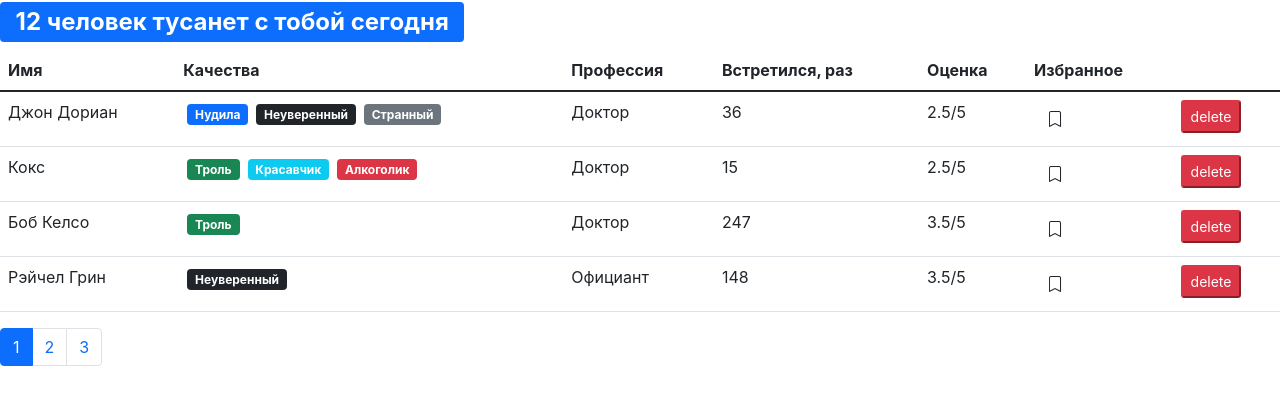
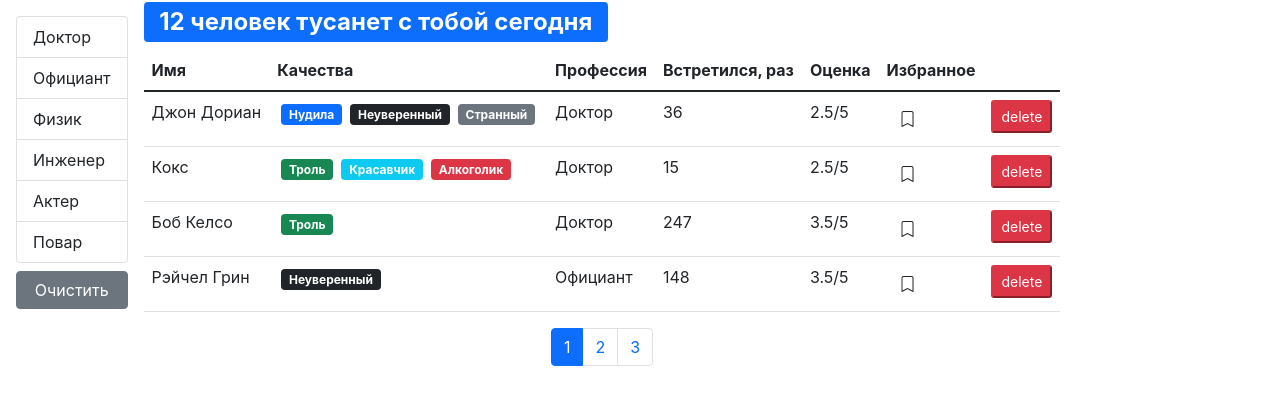
Before and after one commit to DmitriiKarant/fast-company, a React (Create React App) app: page /users/1 in a window 1280 px wide. Shown: the top 404 px of the page. Built offline with nearby package versions, Linux system fonts and the light colour scheme.

Commit message:
add task1 module2/5

```diff
--- a/src/app/App.js
+++ b/src/app/App.js
@@ -1,11 +1,13 @@
-import React, { useState } from "react";
+import React, { useState, useEffect } from "react";
 import api from "./api";
 
-import SearchStatus from "./components/searchStatus";
 import Users from "./components/users";
 
 const App = () => {
     const [users, setUsers] = useState(api.users.fetchAll());
+    useEffect(() => {
+        api.users.fetchAll().then((data) => setUsers(data));
+    }, []);
 
     const handleBookmark = (userId) => {
         setUsers(
@@ -23,7 +25,6 @@
 
     return (
         <>
-            <SearchStatus length={users.length} />
 
             {users.length > 0 && (
                 <Users
--- /dev/null
+++ b/src/app/api/fake.api/professions.api.js
@@ -0,0 +1,26 @@
+export const professionsObject = {
+    doctor: { _id: "67rdca3eeb7f6fgeed471818", name: "Доктор" },
+    waiter: { _id: "67rdca3eeb7f6fgeed471820", name: "Официант" },
+    physics: { _id: "67rdca3eeb7f6fgeed471814", name: "Физик" },
+    engineer: { _id: "67rdca3eeb7f6fgeed471822", name: "Инженер" },
+    actor: { _id: "67rdca3eeb7f6fgeed471824", name: "Актер" },
+    cook: { _id: "67rdca3eeb7f6fgeed471829", name: "Повар" }
+};
+export const professions = [
+    { _id: "67rdca3eeb7f6fgeed471818", name: "Доктор" },
+    { _id: "67rdca3eeb7f6fgeed471820", name: "Официант" },
+    { _id: "67rdca3eeb7f6fgeed471814", name: "Физик" },
+    { _id: "67rdca3eeb7f6fgeed471822", name: "Инженер" },
+    { _id: "67rdca3eeb7f6fgeed471824", name: "Актер" },
+    { _id: "67rdca3eeb7f6fgeed471829", name: "Повар" }
+];
+const fetchAll = () =>
+    new Promise((resolve) => {
+        window.setTimeout(function () {
+            resolve(professions);
+        }, 0);
+    });
+
+export default {
+    fetchAll
+};
--- a/src/app/api/fake.api/user.api.js
+++ b/src/app/api/fake.api/user.api.js
@@ -1,12 +1,5 @@
-export const professions = {
-    doctor: { _id: "67rdca3eeb7f6fgeed471818", name: "Доктор" },
-    waiter: { _id: "67rdca3eeb7f6fgeed471820", name: "Официант" },
-    physics: { _id: "67rdca3eeb7f6fgeed471814", name: "Физик" },
-    engineer: { _id: "67rdca3eeb7f6fgeed471822", name: "Инженер" },
-    actor: { _id: "67rdca3eeb7f6fgeed471824", name: "Актер" },
-    cook: { _id: "67rdca3eeb7f6fgeed471829", name: "Повар" }
-};
-export const qualities = {
+import { professionsObject as professions } from "./professions.api";
+const qualities = {
     tedious: {
         _id: "67rdca3eeb7f6fgeed471198",
         name: "Нудила",
@@ -39,7 +32,7 @@
     }
 };
 
-const users = [
+export const users = [
     {
         _id: "67rdca3eeb7f6fgeed471815",
         name: "Джон Дориан",
@@ -150,6 +143,13 @@
     }
 ];
 
-export function fetchAll() {
-    return users;
-}
+const fetchAll = () =>
+    new Promise((resolve) => {
+        window.setTimeout(function () {
+            resolve(users);
+        }, 0);
+    });
+
+export default {
+    fetchAll
+};
--- a/src/app/api/index.js
+++ b/src/app/api/index.js
@@ -1,5 +1,7 @@
-import * as users from "./fake.api/user.api";
+import users from "./fake.api/user.api";
+import professions from "./fake.api/professions.api";
 const API = {
-    users
+    users,
+    professions
 };
 export default API;
--- /dev/null
+++ b/src/app/components/groupList.jsx
@@ -0,0 +1,34 @@
+import React from "react";
+import PropTypes from "prop-types";
+
+const GroupList = ({ items, valueProperty, contentProperty, onItemSelect, selectedItem }) => {
+    return (
+        <ul className="list-group">
+            {Object.keys(items).map((item) => (
+                <li
+                    key={items[item][valueProperty]}
+                    className={"list-group-item" + (items[item] === selectedItem ? " active" : "")}
+                    onClick={() => onItemSelect(items[item])}
+                    role='button'
+                >
+                    {items[item][contentProperty]}
+                </li>
+            ))}
+        </ul>
+    );
+};
+
+GroupList.defaultProps = {
+    valueProperty: "_id",
+    contentProperty: "name"
+};
+
+GroupList.propTypes = {
+    items: PropTypes.oneOfType([PropTypes.object, PropTypes.array]),
+    valueProperty: PropTypes.string.isRequired,
+    contentProperty: PropTypes.string.isRequired,
+    onItemSelect: PropTypes.func,
+    selectedItem: PropTypes.object
+};
+
+export default GroupList;
--- a/src/app/components/user.jsx
+++ b/src/app/components/user.jsx
@@ -36,7 +36,7 @@
     _id: PropTypes.string,
     name: PropTypes.string,
     qualities: PropTypes.array.isRequired,
-    profession: PropTypes.string,
+    profession: PropTypes.object,
     completedMeetings: PropTypes.number,
     rate: PropTypes.number,
     onDelete: PropTypes.func.isRequired
--- a/src/app/components/users.jsx
+++ b/src/app/components/users.jsx
@@ -1,21 +1,51 @@
-import React, { useState } from "react";
+import React, { useState, useEffect } from "react";
 import User from "./user";
 import Pagination from "./pagination";
 import { paginate } from "../utils/paginate";
 import PropTypes from "prop-types";
+import api from "../api";
+import GroupList from "./groupList";
+import SearchStatus from "./searchStatus";
 
 const Users = (props) => {
-    const count = props.user.length;
+    const [currentPage, setCurrentPage] = useState(1);
+    const [professions, setProfessions] = useState();
+    const [selectedProf, setSelectedProf] = useState(null);
     const pageSize = 4;
-    const [currentPage, setCurrentPage] = useState(1);
-
+    useEffect(() => {
+        api.professions.fetchAll().then((data) => setProfessions(data));
+    }, []);
+    useEffect(() => {
+        setCurrentPage(1);
+    }, [selectedProf]);
+    const handleProfessionSelect = (item) => {
+        setSelectedProf(item);
+    };
     const handlePageChange = (pageIndex) => {
         setCurrentPage(pageIndex);
     };
 
-    const userCrop = paginate(props.user, currentPage, pageSize);
+    const filteredUsers = selectedProf ? props.user.filter(user => user.profession._id === selectedProf._id) : props.user;
+    const count = filteredUsers.length;
+    const userCrop = paginate(filteredUsers, currentPage, pageSize);
+    const clearFilter = () => {
+        setSelectedProf();
+    };
+
     return (
-        <>
+        <div className="d-flex">
+            {professions && (
+                <div className="d-flex flex-column flex-shrink-0 p-3">
+                    <GroupList
+                        selectedItem={selectedProf}
+                        items={professions}
+                        onItemSelect={handleProfessionSelect}
+                    />
+                    <button className="btn btn-secondary mt-2" onClick={clearFilter}>Очистить</button>
+                </div>
+            )}
+            <div className="d-flex flex-column">
+                <SearchStatus length={count} />
                 <table className="table">
                     <thead>
                         <tr>
@@ -38,13 +68,16 @@
                         ))}
                     </tbody>
                 </table>
+                <div className="d-flex justify-content-center">
                     <Pagination
                         itemsCount={count}
                         pageSize={pageSize}
                         onPageChange={handlePageChange}
                         currentPage={currentPage}
                     />
-        </>
+                </div>
+            </div>
+        </div>
     );
 };
 Users.propTypes = {
```
Also changed, not shown: .eslintrc.js. Lines whose indentation alone changed are shown as unchanged.
